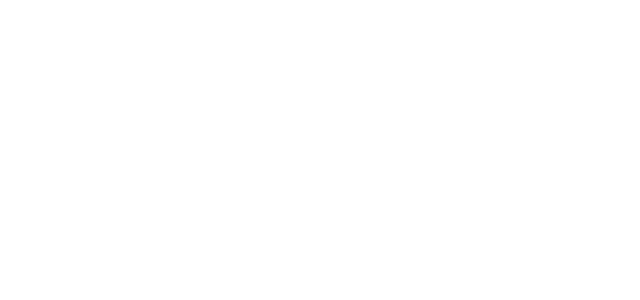
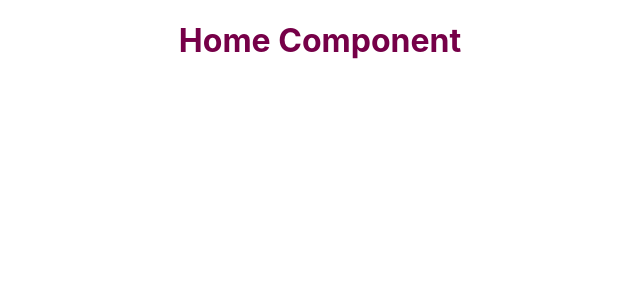
Before and after one commit to vaishnavan/Authentication, a React (Create React App) app in the folder client/: page /home in a window 1280 px wide. Shown: the top 300 px of the page, without its empty margins (320-960 px from the left). Built offline with nearby package versions, Linux system fonts and the light colour scheme; sample sign-in values are in the browser's storage.

Commit message:
created secure route

```diff
--- a/client/src/App.js
+++ b/client/src/App.js
@@ -1,6 +1,7 @@
 import React from 'react';
-import { Register, Login } from './components';
+import { Register, Login, Home } from './components';
 import { ToastContainer } from 'react-toastify';
+import Producted from './components/Producted';
 import 'react-toastify/dist/ReactToastify.css';
 import './App.scss';
 
@@ -15,6 +16,7 @@
           <Route exact path="/" component={Login} />
           <Route exact path="/register" component={Register} />
           <Route exact path="/login" component={Login} />
+          <Producted exact path="/home" component={Home} />
         </Switch>
         <ToastContainer />
       </Router>
--- /dev/null
+++ b/client/src/components/Home/Home.js
@@ -0,0 +1,11 @@
+import React from 'react'
+
+function Home() {
+    return (
+        <div>
+            <h1>home component</h1>
+        </div>
+    )
+}
+
+export default Home
--- a/client/src/components/Login/Login.js
+++ b/client/src/components/Login/Login.js
@@ -1,6 +1,6 @@
 import React, { useState } from 'react';
 import { postLoginData } from '../../services/user.service';
-import { Link } from 'react-router-dom';
+import { Link, useHistory } from 'react-router-dom';
 import { toast } from 'react-toastify';
 import '../Register/register.scss';
 
@@ -12,6 +12,7 @@
 function Login() {
     const [userData, setUserData] = useState(initialstate);
 
+    let history = useHistory();
     const handleChange = (e) => {
         const {name, value} = e.target;
         setUserData({
@@ -26,11 +27,13 @@
         postLoginData(userData)
         .then((res) => {
             // console.log(res.data);
+            localStorage.setItem("auth", JSON.stringify(res.data));
             toast.success("Login successfully")
             setUserData({
                 email:'',
                 password:'',
             })
+            history.push("/home");
         })
         .catch((err) => {
             toast.error(err.response.data.message);
--- /dev/null
+++ b/client/src/components/Producted.js
@@ -0,0 +1,27 @@
+import React from 'react'
+import { Route, Redirect } from 'react-router-dom';
+
+function Producted({component, ...rest}) {
+    // console.log(rest)
+    const RenderComponents = component;
+    let hastoken = JSON.parse(localStorage.getItem('auth'));
+    return (
+        <div>
+            <Route
+             {...rest}
+             render = {
+                 props => {
+                     return hastoken !== null ? (
+                     <RenderComponents {...props} />)
+                     :
+                     (
+                        <Redirect to={{pathname:'/login'}} />
+                     )
+                 }
+             }
+             />
+        </div>
+    )
+}
+
+export default Producted
--- a/client/src/components/index.js
+++ b/client/src/components/index.js
@@ -1,7 +1,9 @@
 import Register from './Register/Register';
 import Login from './Login/Login';
+import Home from './Home/Home';
 
 export  {
     Register,
-    Login
+    Login,
+    Home
 }
```
